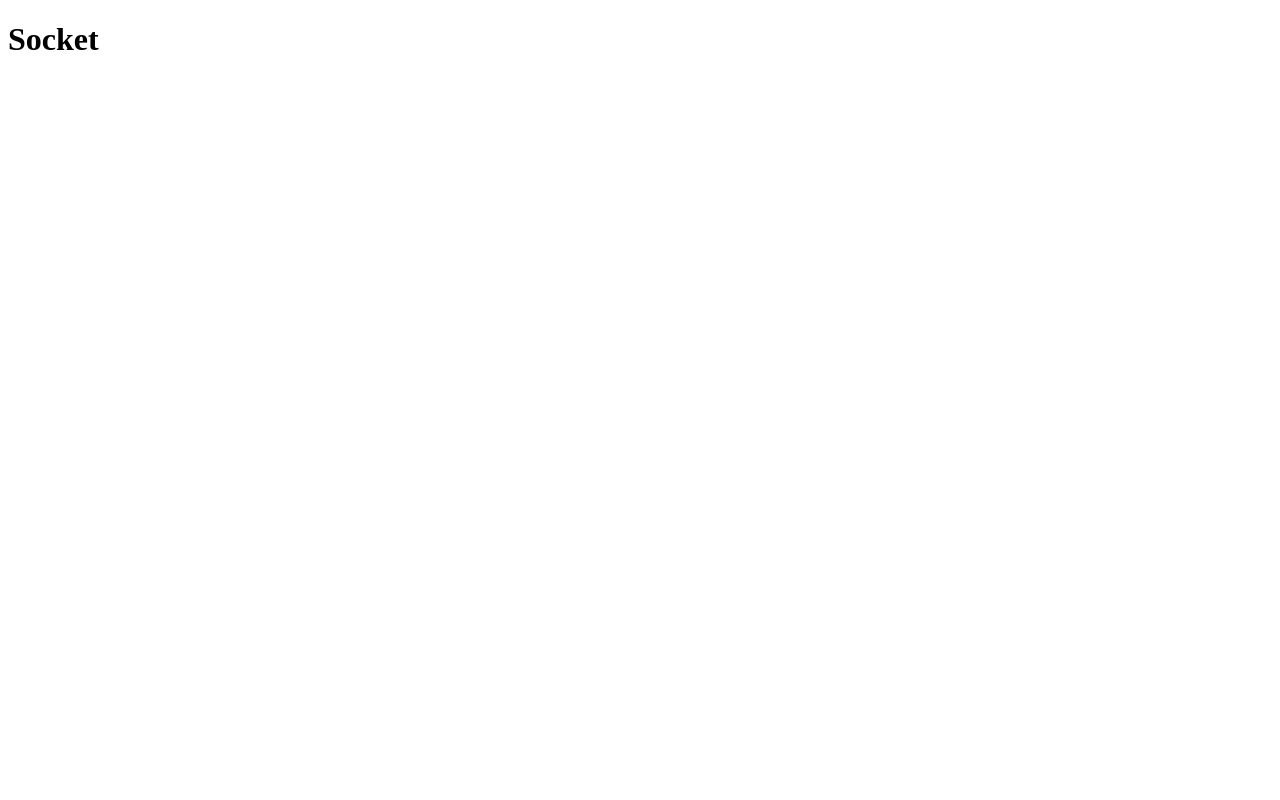
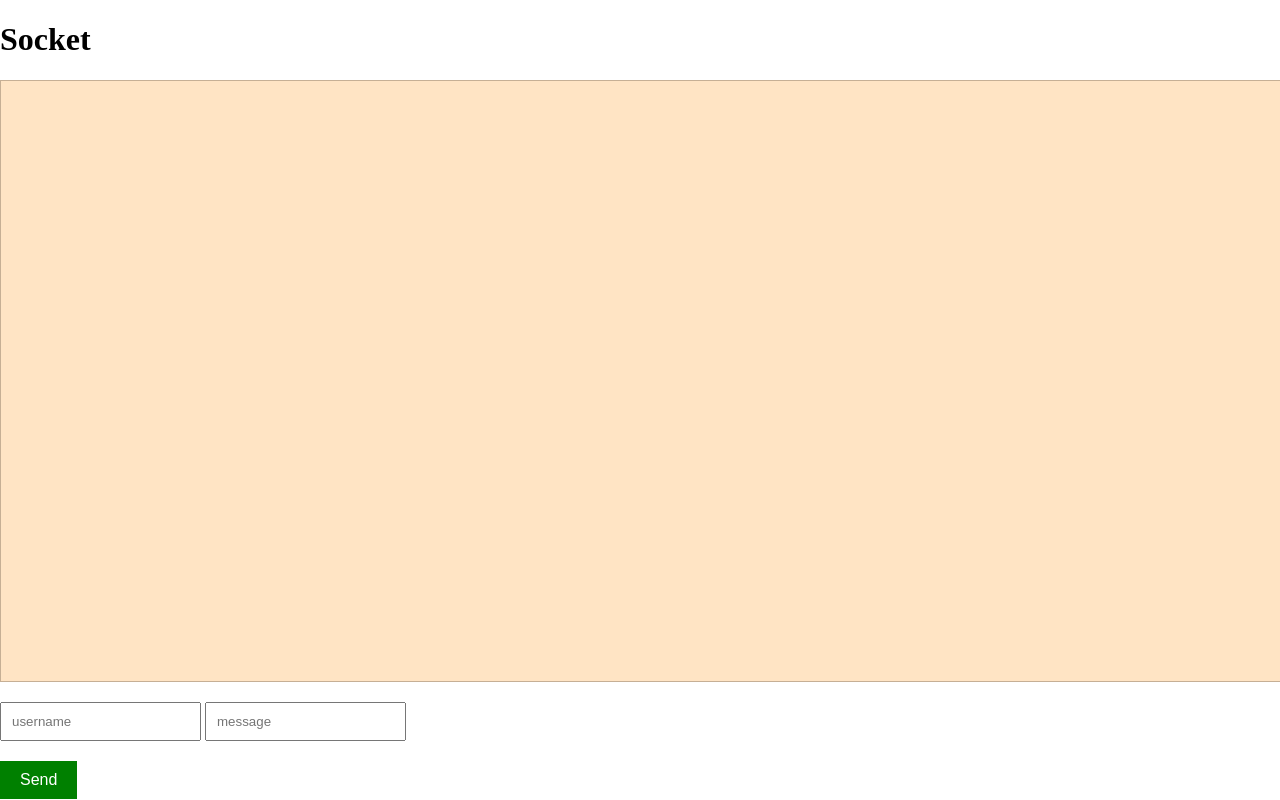
Before and after one commit to anchanadarsh/socket.io, a website: page public/index.html in a window 1280 px wide. Drawn offline with nearby package versions, Linux system fonts and the light colour scheme.

Commit message:
full chat app

```diff
--- a/package.json
+++ b/package.json
@@ -1,5 +1,5 @@
 {
-  "name": "socket.io",
+  "name": "socket",
   "version": "1.0.0",
   "description": "practicing socket.io",
   "main": "index.js",
@@ -17,7 +17,8 @@
   },
   "homepage": "https://github.com/anchanadarsh/socket.io#readme",
   "dependencies": {
-    "express": "^4.17.1"
+    "express": "^4.17.1",
+    "socket.io": "^2.2.0"
   },
   "devDependencies": {
     "nodemon": "^1.19.1"
--- /dev/null
+++ b/public/chat.js
@@ -0,0 +1,20 @@
+var socket = io.connect("http://localhost:4000/");
+
+var btn = document.getElementById('btn');
+var username = document.getElementById('username');
+var message = document.getElementById('message');
+var output_area = document.getElementById('output_area');
+
+
+btn.addEventListener('click', function () {
+    console.log('name', username.value);
+    console.log('message', message.value);
+    socket.emit('chat', {
+        message: message.value,
+        username: username.value
+    });
+});
+
+socket.on('chat', function (data) {
+    output_area.innerHTML += '<p><strong>' + data.username + '</strong> : ' + data.message + '</p>'
+})
--- a/public/index.html
+++ b/public/index.html
@@ -5,6 +5,10 @@
     <meta charset="UTF-8">
     <meta name="viewport" content="width=device-width, initial-scale=1.0">
     <meta http-equiv="X-UA-Compatible" content="ie=edge">
+
+    <script src="https://cdnjs.cloudflare.com/ajax/libs/socket.io/2.2.0/socket.io.js" integrity="sha256-yr4fRk/GU1ehYJPAs8P4JlTgu0Hdsp4ZKrx8bDEDC3I=" crossorigin="anonymous"></script>
+
+    <link rel="stylesheet" href="style.css">
     <title> socket.io </title>
 </head>
 
@@ -12,6 +16,14 @@
 
     <h1>Socket</h1>
 
+    <div id="output_area"></div>
+    <input type="text" id="username" placeholder="username" name="username">
+    <input type="text" id="message" placeholder="message" name="message">
+    <br>
+    <button type="button" id="btn">Send</button>
+
+    <script src="chat.js"></script>
+
 </body>
 
 </html>
--- /dev/null
+++ b/public/style.css
@@ -0,0 +1,27 @@
+body {
+    margin: 0;
+    overflow: hidden;
+}
+
+#output_area {
+    height: 600px;
+    width: 100%;
+    background-color: bisque;
+    border: 1px solid #c6af95;
+
+    color: saddlebrown;
+}
+
+input {
+    margin-top: 20px;
+    padding: 10px;
+}
+
+#btn {
+    padding: 10px 20px;
+    background-color: green;
+    font-size: 16px;
+    color: white;
+    border: 0;
+    margin-top: 20px;
+}
```
Also changed, not shown: index.js (+13 -1 lines), 1 other file.
